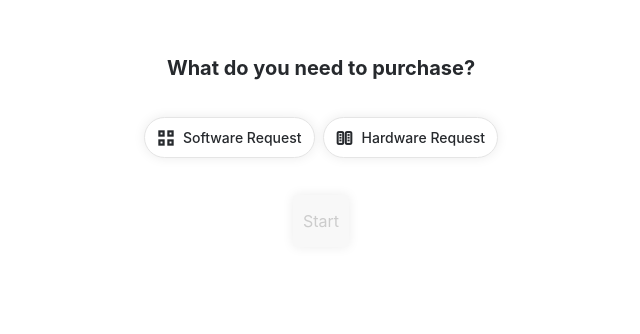
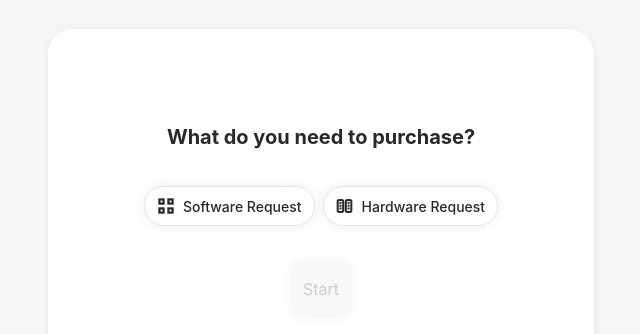
Before and after one commit to andreysilveira/opstream_challenge, an Angular app: page / in a window 1280 px wide. Shown: the part 180-514 px from the top of the page, without its empty margins (319-959 px from the left). Built offline with nearby package versions, Linux system fonts and the light colour scheme.

Commit message:
💄:  Update style and html

```diff
--- a/src/app/components/shared/step1/step1.scss
+++ b/src/app/components/shared/step1/step1.scss
@@ -9,9 +9,11 @@ section {
   background-color: $mono-white;
   border-radius: 1.563rem;
   box-shadow: 0 2px 8px rgba(0, 0, 0, 0.07);
-  width: 1029px;
-  padding-top: 5.5rem;
-  padding-bottom: 14.063rem;
+  max-width: 1029px;
+  width: 100%;
+  padding: 6rem;
+  // padding-top: 5.5rem;
+  // padding-bottom: 14.063rem;
 
   h1 {
     font-size: 1.25rem;
@@ -22,6 +24,9 @@ section {
   > div {
     display: flex;
     gap: 0.5rem;
+    flex-wrap: wrap;
+    align-items: center;
+    justify-content: center;
   }
 
   button {
@@ -47,4 +52,11 @@ section {
       // box-shadow: none;
     }
   }
+
+  @media (max-width: 768px) {
+    max-width: 668px;
+    width: 100%;
+    padding-left: 1rem;
+    padding-right: 1rem;
+  }
 }
--- a/src/app/components/shared/step2/step2.html
+++ b/src/app/components/shared/step2/step2.html
@@ -59,12 +59,14 @@
               </div>
             }
             @case ('select') {
+              <div class="dropdown-group">
                 <select [formControlName]="field.id.toString()">
                   <option value="">Select</option>
                   @for (option of field.options; track option) {
                     <option [value]="option">{{ option }}</option>
                   }
                 </select>
+              </div>
             }
             @case ('toggle') {
               <label class="switch">
--- a/src/app/components/shared/step2/step2.scss
+++ b/src/app/components/shared/step2/step2.scss
@@ -267,6 +267,11 @@
         }
       }
     }
+
+    @media (max-width: 768px) {
+      max-width: 768px;
+      width: 100%;
+    }
   }
 }
 
--- a/src/styles.scss
+++ b/src/styles.scss
@@ -35,8 +35,10 @@ main {
   flex-direction: row;
   height: 100vh;
   width: 100%;
-  margin: 0;
-  padding: 0;
+
+  app-step2 {
+    width: 100%;
+  }
 
   app-step3 {
     max-width: 720px;
```
Lines whose indentation alone changed are shown as unchanged.
